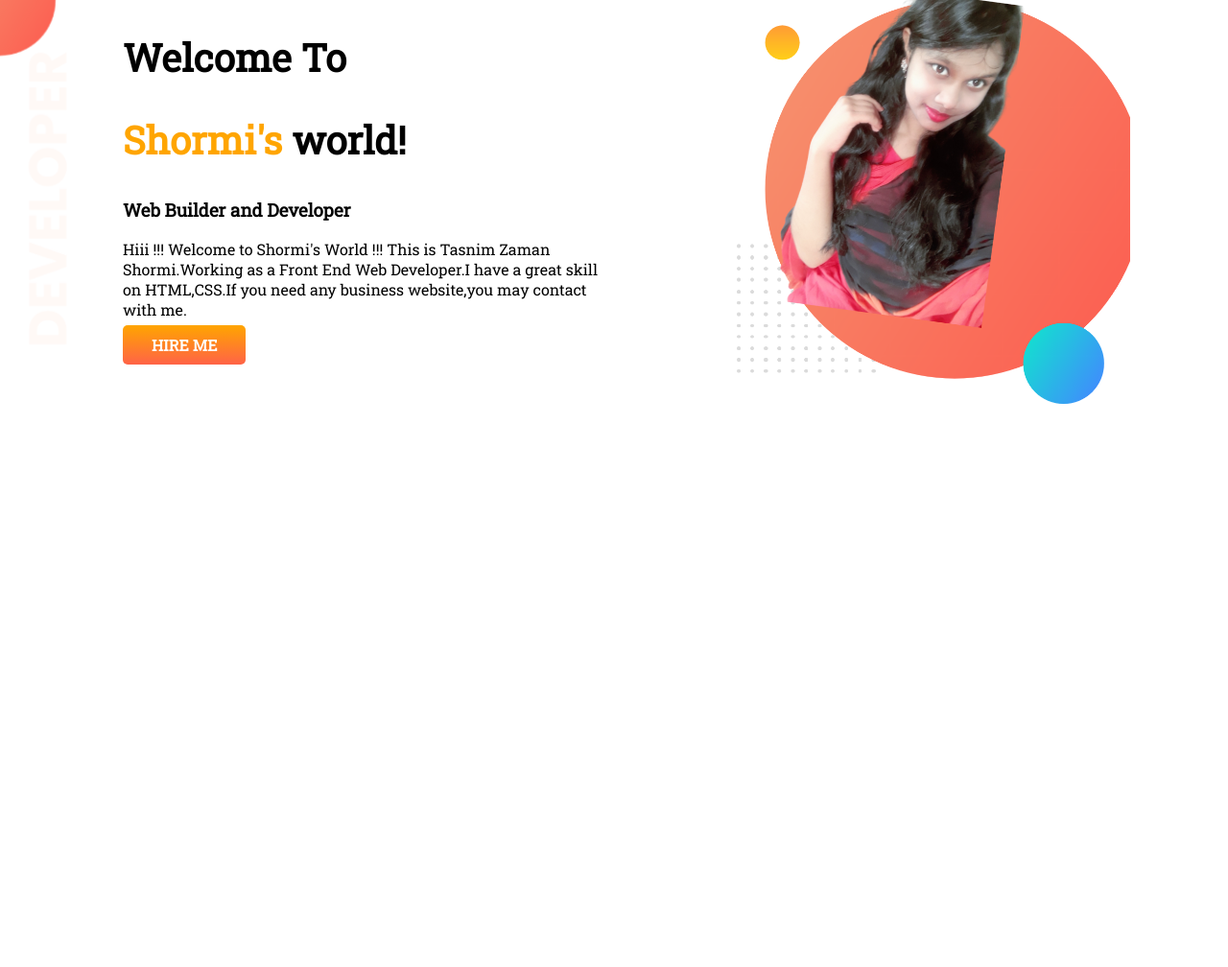
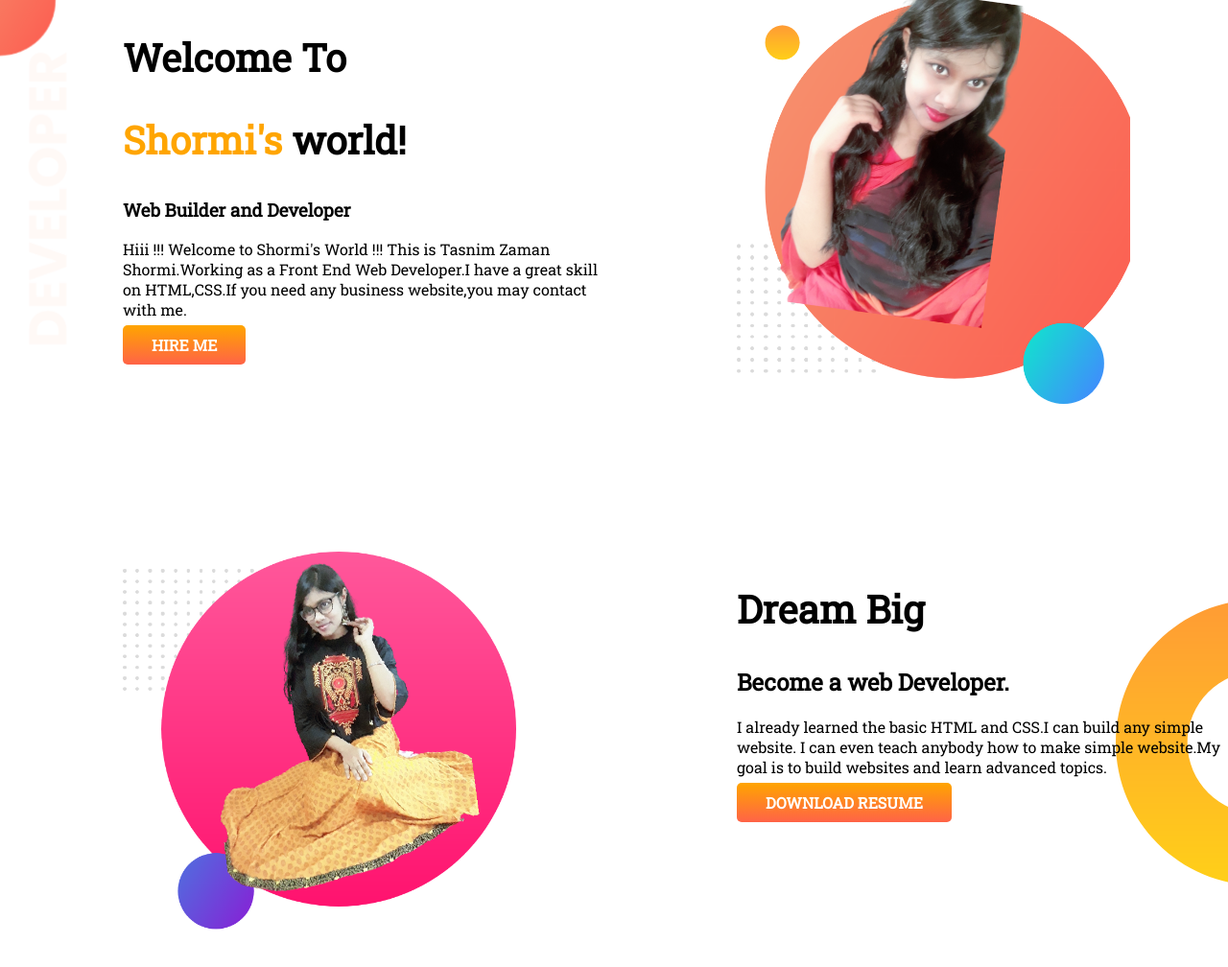
Before and after one commit to tasnimtusu7/developer-poltfolio, a plain HTML site: page index.html in a window 1280 px wide. Shown: the whole page at 96% size. Before the commit the page ends 800 px from the top, so only its background shows below. Drawn offline with Linux system fonts and the light colour scheme.

Commit message:
dream big

```diff
--- a/index.html
+++ b/index.html
@@ -22,5 +22,17 @@
 
     <div class="half-width"><img src="images/my-bg.png" alt=""></div>
     </section>
+    <section class="dream-big">
+        <div class="half-width">
+            <img src="images/my-bg2.png" alt="">
+        </div>
+        <div class="half-width">
+            <h1>Dream Big</h1>
+            <h2>Become a web Developer.</h2>
+            <p>I already learned the basic HTML and CSS.I can build any simple website. I can even teach anybody how to make simple website.My goal is to build websites and learn advanced topics.</p>
+            <a class="link-button" target="_blank" href="">DOWNLOAD RESUME</a>
+        </div>
+
+    </section>
 </body>
 </html>
--- a/style.css
+++ b/style.css
@@ -10,6 +10,7 @@ h1{
 }
 section{
     display: flex;
+    margin-bottom: 150px;
 }
 .half-width{
     width: 50%;
@@ -30,3 +31,8 @@ section{
     background-image: url(images/top-banner.png);
     background-repeat: no-repeat;
 }
+.dream-big{
+    background-image: url(images/dream-bg.png);
+    background-repeat: no-repeat;
+    background-position: right;
+}
```
